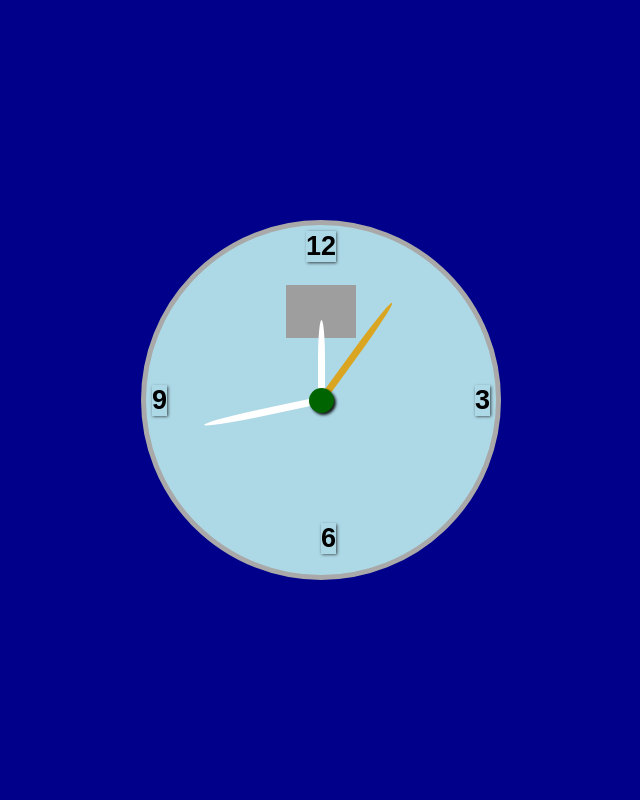
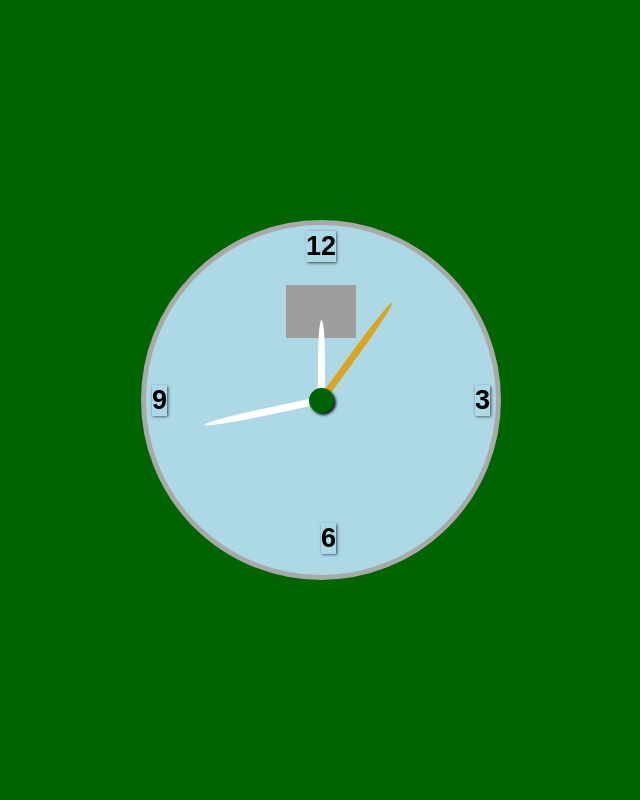
Before and after one commit to jancarlo-deleon/clase29-09DWEB2022, a PHP site: page / in a window 1280 px wide. Shown: the whole page, without its empty margins (319-959 px from the left). Run offline with PHP 8.4, Linux system fonts and the light colour scheme; grey boxes are pictures that could not be loaded.

Commit message:
Cambiar de .html a .php

```diff
--- a/estilo.css
+++ b/estilo.css
@@ -6,7 +6,7 @@ body{
     display: flex;
     justify-content: center;
     align-items: center;
-    background-color: darkblue;
+    background-color: darkgreen;
 }
 
 img{
```
Also changed, not shown: index.php (renamed from index.html).
